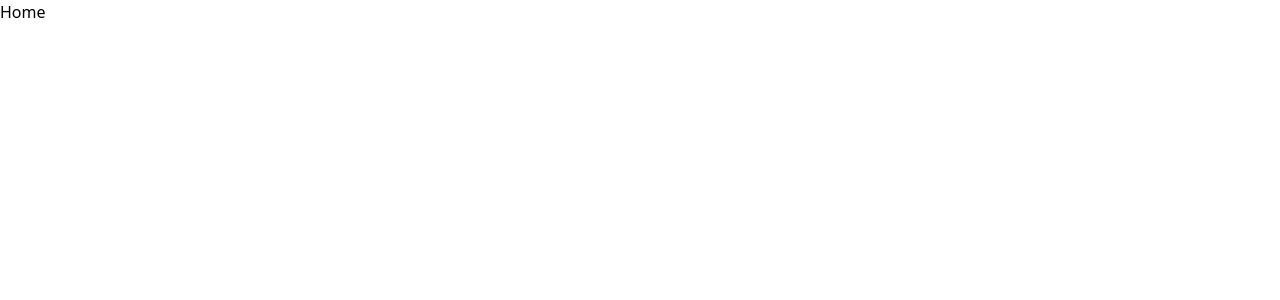
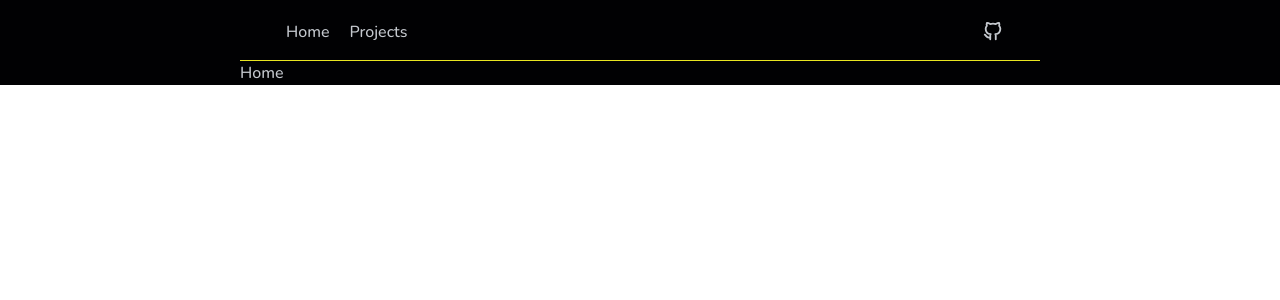
Before and after one commit to drlncode/JavaScript-Collection, a React (Vite) app: page / in a window 1280 px wide. Shown: the top 300 px of the page. Built offline with nearby package versions, Linux system fonts and the light colour scheme.

Commit message:
feat: Main components added.

```diff
--- a/src/App.tsx
+++ b/src/App.tsx
@@ -5,7 +5,10 @@ import MainLayout from './layout/MainLayout';
 export default function App() {
     return (
         <Suspense>
-            <Router>
+            <Router future={{
+                v7_startTransition: true,
+                v7_relativeSplatPath: true
+            }}>
                 <MainLayout />
             </Router>
         </Suspense>
--- /dev/null
+++ b/src/components/Container.tsx
@@ -0,0 +1,9 @@
+export default function Container({ children }: { children: React.ReactNode }) {
+    return (
+        <div className='flex justify-center bg-main-black text-main-white font-nunito-500'>
+            <div className='max-w-[800px] w-full'>
+                { children }
+            </div>
+        </div>
+    );
+}
--- /dev/null
+++ b/src/components/Header.tsx
@@ -0,0 +1,25 @@
+import { Link } from 'react-router-dom';
+import { GithubIcon } from '@/components/Icons';
+
+export default function Header() {
+    return (
+        <header className='w-full border-b border-b-main-yellow'>
+            <div className='flex justify-between px-9 pb-4 pt-5'>
+                <div className='*:p-2.5 *:transition-colors *:duration-300'>
+                    <Link to='/' className='hover:text-main-yellow/90'>Home</Link>
+                    <Link to='/projects' className='hover:text-main-yellow/90'>Projects</Link>
+                </div>
+                <div className='transition-all duration-300 hover:scale-[1.15] hover:text-main-yellow/90'>
+                    <a
+                        href='https://github.com/drlncode/JS-Projects-Collection'
+                        target='_blank'
+                    >
+                        <div>
+                            <GithubIcon size={22} />
+                        </div>
+                    </a>
+                </div>
+            </div>
+        </header>
+    );
+}
--- /dev/null
+++ b/src/components/Icons.tsx
@@ -0,0 +1,12 @@
+interface IconProps {
+    size?: number;
+}
+
+export function GithubIcon({ size = 24 }: IconProps) {
+    return (
+        <svg  xmlns="http://www.w3.org/2000/svg"  width={size}  height={size}  viewBox="0 0 24 24"  fill="none"  stroke="currentColor"  strokeWidth="2"  strokeLinecap="round"  strokeLinejoin="round">
+            <path stroke="none" d="M0 0h24v24H0z" fill="none"/>
+            <path d="M9 19c-4.3 1.4 -4.3 -2.5 -6 -3m12 5v-3.5c0 -1 .1 -1.4 -.5 -2c2.8 -.3 5.5 -1.4 5.5 -6a4.6 4.6 0 0 0 -1.3 -3.2a4.2 4.2 0 0 0 -.1 -3.2s-1.1 -.3 -3.5 1.3a12.3 12.3 0 0 0 -6.2 0c-2.4 -1.6 -3.5 -1.3 -3.5 -1.3a4.2 4.2 0 0 0 -.1 3.2a4.6 4.6 0 0 0 -1.3 3.2c0 4.6 2.7 5.7 5.5 6c-.6 .6 -.6 1.2 -.5 2v3.5" />
+        </svg>
+    );
+}
--- a/src/index.tsx
+++ b/src/index.tsx
@@ -1,6 +1,6 @@
 import { createRoot } from 'react-dom/client';
-import App from './App';
-import './styles/globals.css';
+import App from '@/App';
+import '@/styles/globals.css';
 
 createRoot(document.getElementById('root')!).render(
     <App />
--- a/src/layout/MainLayout.tsx
+++ b/src/layout/MainLayout.tsx
@@ -1,7 +1,12 @@
 import AppRoutes from '@/routes/AppRoutes';
+import Container from '@/components/Container';
+import Header from '@/components/Header';
 
 export default function MainLayout() {
     return (
-        <AppRoutes />
+        <Container>
+            <Header />
+            <AppRoutes />
+        </Container>
     );
 }
```
Also changed, not shown: src/components/Hero.tsx (added).
